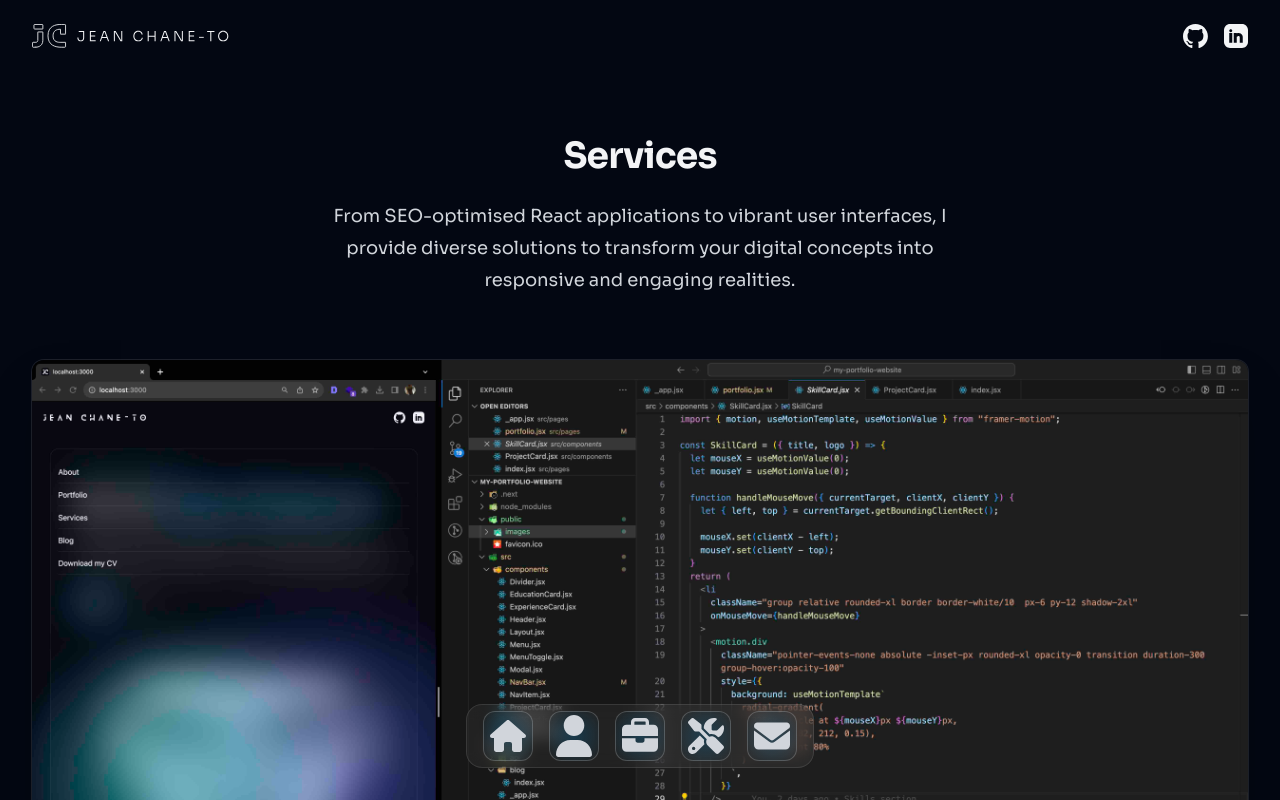
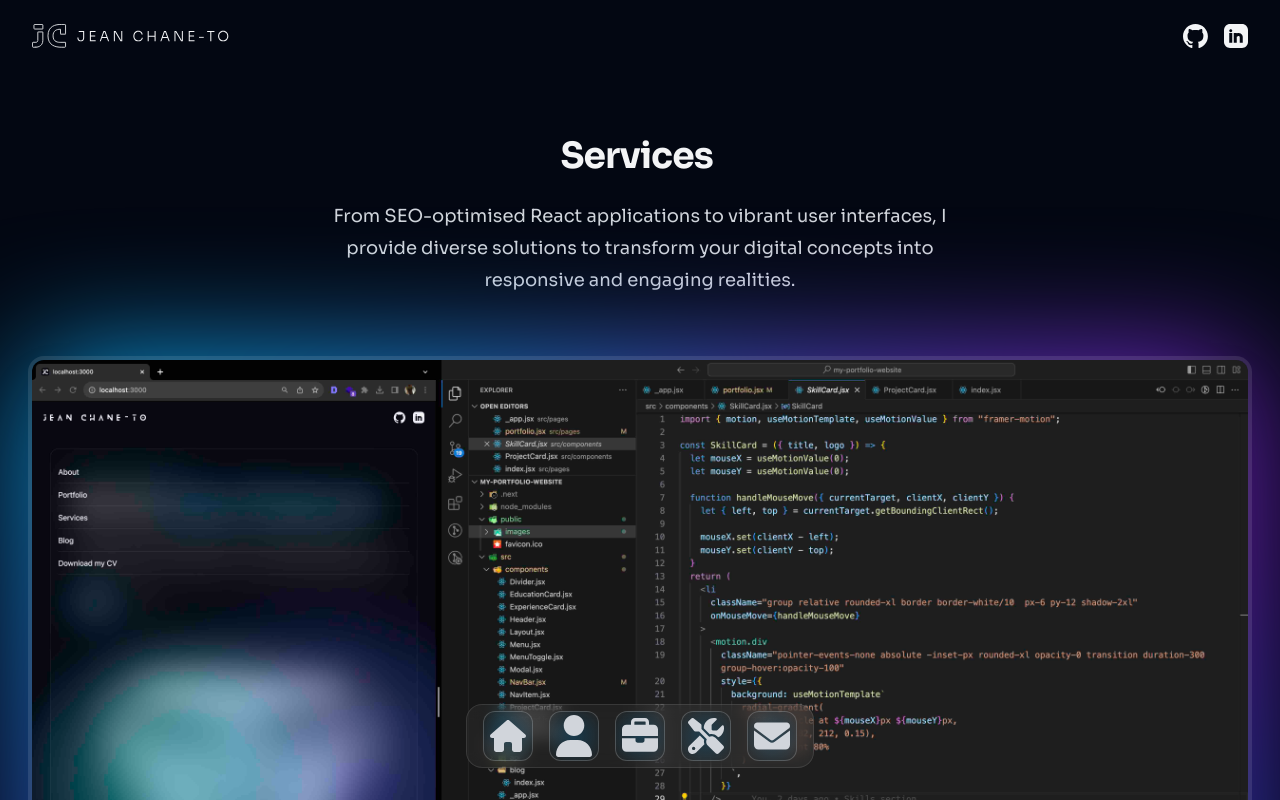
Before and after one commit to jeanchaneto/my-portfolio-website, a Next.js app: page /Services in a window 1280 px wide. Shown: the top 800 px of the page. Built offline with nearby package versions, Linux system fonts and the light colour scheme.

Commit message:
Services hero animation

```diff
--- a/src/components/OtherInterests.jsx
+++ b/src/components/OtherInterests.jsx
@@ -48,7 +48,7 @@ const OtherInterests = () => {
                 }}
                 initial="hidden"
                 animate="visible"
-                transition={{ duration: 1, delay: 0.2 }}
+                transition={{ duration: 2, delay: 0.2, type: "easeOut" }}
                 className="absolute inset-0 h-full w-full bg-gradient-to-r from-sky-500 to-blue-500 transform  bg-red-500 rounded-full blur-3xl"
               />
               <Image
--- /dev/null
+++ b/src/components/ServicesHeroImage.jsx
@@ -0,0 +1,29 @@
+import Image from "next/image";
+
+const ServicesHeroImage = () => {
+  return (
+    <div className="relative  pt-16 rounded-xl">
+      <div className="[perspective:2000px] px-6 lg:px-8 rounded-xl">
+        <div
+          animate="visible"
+          className="mx-auto max-w-7xl  relative  bg-gradient-to-b from-gray-900 to-gray-950 before:absolute before:top-0 before:left-0 before:h-full before:w-full before:bg-hero-glow before:blur-3xl
+          [transform:rotateX(25deg)] animate-image-rotate before:animate-image-glow
+          rounded-xl
+          "
+        >
+          <Image
+            src="/images/desktop-screenshot.jpg"
+            alt="Next.js application development screenshot"
+            className=" relative rounded-xl shadow-2xl ring-4 ring-white/10 pointer-events-none
+            animate-image-fade
+             "
+            width={2432}
+            height={1442}
+          />
+        </div>
+      </div>
+    </div>
+  );
+};
+
+export default ServicesHeroImage;
--- a/src/pages/Services.jsx
+++ b/src/pages/Services.jsx
@@ -1,5 +1,8 @@
+import AnimatedText from "@/components/AnimatedText";
 import { Divider } from "@/components/Divider";
+import FadeIn from "@/components/FadeIn";
 import Form from "@/components/Form";
+import ServicesHeroImage from "@/components/ServicesHeroImage";
 import { EnvelopeIcon } from "@heroicons/react/24/outline";
 import Link from "next/link";
 
@@ -70,18 +73,19 @@ export default function Services() {
       {/* Hero section */}
       <section className="mx-auto max-w-7xl px-6 lg:px-8">
         <div className="mx-auto max-w-2xl sm:text-center">
-          <h1 className="mt-2 text-3xl font-bold font-sora tracking-tight text-gray-100 sm:text-4xl">
+          <AnimatedText el="h1" className="mt-2 text-3xl font-bold font-sora tracking-tight text-gray-100 sm:text-4xl">
             Services
-          </h1>
+          </AnimatedText>
+          <FadeIn  >
           <p className="mt-6 text-lg leading-8 text-gray-300">
             From SEO-optimised React applications to vibrant user interfaces, I
             provide diverse solutions to transform your digital concepts into
             responsive and engaging realities.
-          </p>
+          </p></FadeIn>
         </div>
       </section>
       {/* Hero image */}
-      <div className="relative overflow-hidden pt-16">
+      {/* <div className="relative overflow-hidden pt-16">
         <div className="mx-auto max-w-7xl px-6 lg:px-8">
           <img
             src="/images/desktop-screenshot.jpg"
@@ -94,7 +98,8 @@ export default function Services() {
             <div className="absolute -inset-x-20 bottom-0 bg-gradient-to-t from-gray-950 pt-[7%]" />
           </div>
         </div>
-      </div>
+      </div> */}
+      <ServicesHeroImage />
       {/* Services section */}
       <div className="mx-auto mt-16 max-w-7xl px-6 sm:mt-20 md:mt-24 lg:mt-48 lg:px-8 pb-24 lg:pb-48">
         <ul className="mx-auto grid max-w-2xl grid-cols-1 gap-x-6 gap-y-10 text-base leading-7 text-gray-300 font-sora sm:grid-cols-2 lg:mx-0 lg:max-w-none lg:gap-x-8 lg:gap-y-16">
@@ -147,12 +152,12 @@ export default function Services() {
                 cy={512}
                 r={512}
                 fill="url(#827591b1-ce8c-4110-b064-7cb85a0b1217)"
-                fillOpacity="0.2"
+                fillOpacity="0.8"
               />
               <defs>
                 <radialGradient id="827591b1-ce8c-4110-b064-7cb85a0b1217">
                   <stop stopColor="#0EA5E9" />
-                  <stop offset={1} stopColor="#06b6d4" />
+                  <stop offset={1} stopColor="#7E22CE" />
                 </radialGradient>
               </defs>
             </svg>
--- a/tailwind.config.js
+++ b/tailwind.config.js
@@ -12,27 +12,54 @@ module.exports = {
         sora: ["var(--font-sora)"],
       },
       backgroundImage: {
-        'gradient-radial': 'radial-gradient(var(--tw-gradient-stops))',
+        "gradient-radial": "radial-gradient(var(--tw-gradient-stops))",
+        "hero-glow":
+          "conic-gradient(from 230.29deg at 51.63% 52.16%, #4338CA 0deg, #0EA5E9 67.5deg, #7E22CE 198.75deg, #1D4ED8 251.25deg, #0284C7 301.88deg, #691EFF 360deg)",
       },
       keyframes: {
         blob: {
-          "0%" : {
+          "0%": {
             transform: " scale(1)",
           },
-          "33%" : {
+          "33%": {
             transform: " scale(1.05)",
           },
-          "66%" : {
+          "66%": {
             transform: " scale(0.95)",
           },
-          "100%" : {
+          "100%": {
             transform: " scale(1)",
           },
-        }
+        },
+        "image-rotate": {
+          "0%": { transform: "rotateX(25deg)" },
+          "25%": { transform: "rotateX(25deg) scale(0.9)" },
+          "60%": { transform: "none" },
+          "100%": { transform: "none" },
+        },
+        "image-glow": {
+          "0%": {
+            opacity: 0,
+          },
+          "100%": {
+            opacity: 1,
+          },
+        },
+        "image-fade": {
+          "0%": {
+            opacity: 0,
+          },
+          "100%": {
+            opacity: 1,
+          },
+        },
       },
       animation: {
-        blob:"blob 10s infinite"
-      }
+        blob: "blob 10s infinite",
+        "image-rotate": "image-rotate 1400ms 1s ease forwards",
+        "image-glow": "image-glow 2000ms 1.5s ease-out both",
+        "image-fade": "image-fade 1s 1400ms ease-out both"
+      },
     },
   },
   plugins: [],
```
